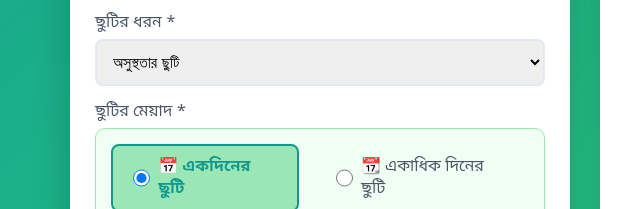
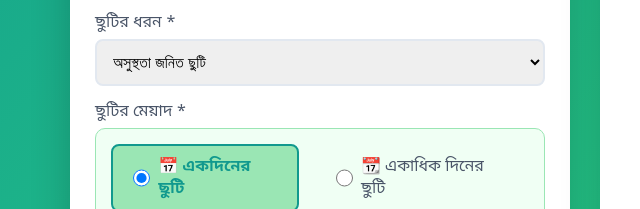
Before and after one commit to babulakterkhan/Leave_Application, a plain HTML site: page index.html in a window 1280 px wide. Shown: the part 549-758 px from the top of the page, 55-695 px from the left. Drawn offline with Linux system fonts and the light colour scheme.

Commit message:
Add files via upload

```diff
--- a/index.html
+++ b/index.html
@@ -112,10 +112,10 @@
                     <div class="form-group"><label>রোল নম্বর *</label><input type="text" id="rollNo" placeholder="যেমন: ৯৮" required></div>
                 </div>
                 <div class="form-group"><label>ছুটির ধরন *</label><select id="leaveType" required>
-                    <option value="অসুস্থতার ছুটি">অসুস্থতার ছুটি</option>
+                    <option value="অসুস্থতা জনিত ছুটি">অসুস্থতা জনিত ছুটি</option>
                     <option value="বাড়ির কাজের ছুটি">বাড়ির কাজের ছুটি</option>
                     <option value="বিশেষ ছুটি">বিশেষ ছুটি</option>
-                    <option value="অন্যান্য">অন্যান্য</option>
+                    <option value="ছুটি">ছুটি</option>
                 </select></div>
                 <div class="form-group"><label>ছুটির মেয়াদ *</label>
                     <div class="leave-duration">
```
